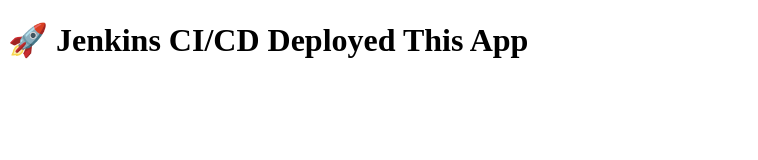
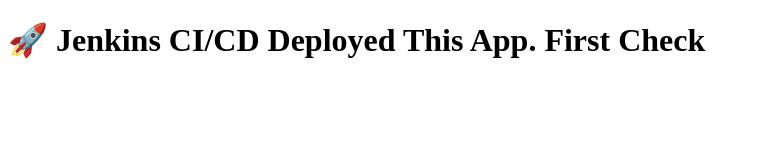
Before and after one commit to DevRahul16/devops-ci-cd-k8s-project, a plain HTML site: page app/index.html in a window 1280 px wide. Shown: the whole page, without its empty margins (0-758 px from the left). Drawn offline with Linux system fonts and the light colour scheme.

Commit message:
UI update

```diff
--- a/app/index.html
+++ b/app/index.html
@@ -1,6 +1,6 @@
 <!DOCTYPE html>
 <html>
   <body>
-    <h1>🚀 Jenkins CI/CD Deployed This App</h1>
+    <h1>🚀 Jenkins CI/CD Deployed This App. First Check</h1>
   </body>
 </html>
```
